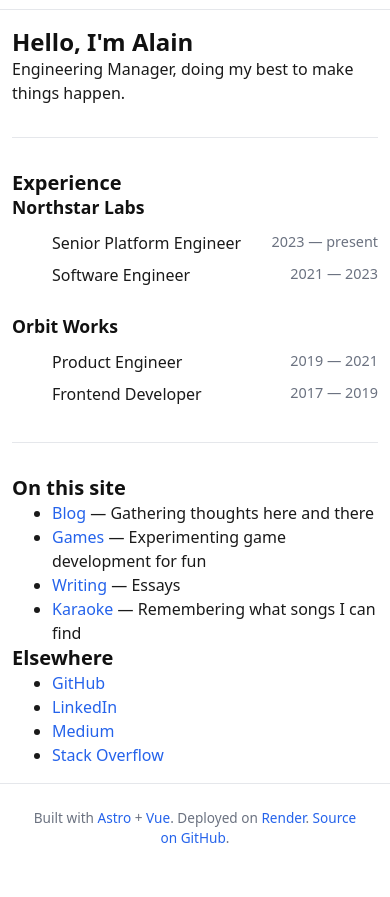
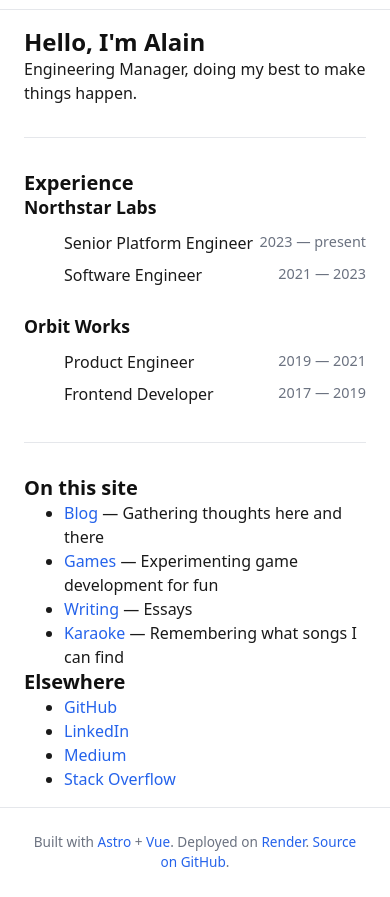
Before and after one commit to Al-un/al-un.fr, an Astro site: page / in a window 390 px wide. Shown: the part 46-943 px from the top of the page. Before the commit the page ends 919 px from the top, so only its background shows below. Built offline with nearby package versions, Linux system fonts and the light colour scheme; Astro itself is replaced by a stand-in of ours.

Commit message:
fix mobile padding

```diff
--- a/src/layouts/Default.astro
+++ b/src/layouts/Default.astro
@@ -50,7 +50,7 @@ const year = new Date().getFullYear();
 
   @media (max-width: 640px) {
     .content {
-      padding: 1rem 0.75rem;
+      padding: 1rem 1.5rem;
     }
   }
 </style>
```
